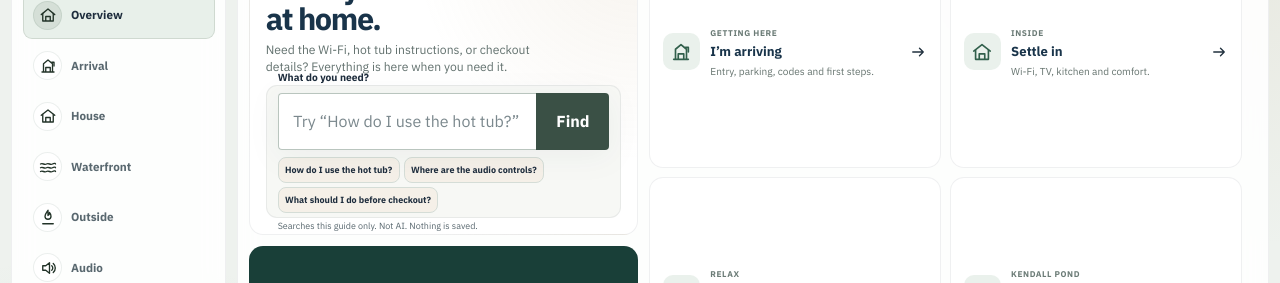
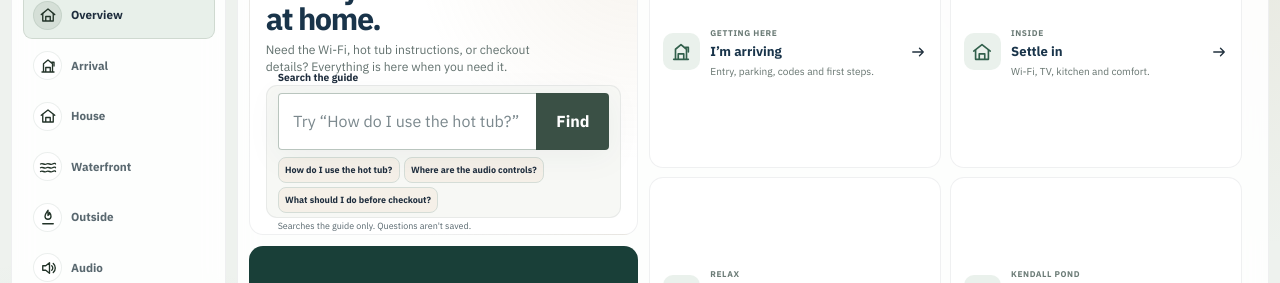
Before and after one commit to PublicLogic/KendallPondLodge, a Next.js app: page /guidebook in a window 1280 px wide. Shown: the part 156-439 px from the top of the page. Built offline with nearby package versions, Linux system fonts and the light colour scheme.

Commit message:
Replace defensive AI language with simple guest-guide search

```diff
--- a/app/_components/AskKendall.tsx
+++ b/app/_components/AskKendall.tsx
@@ -39,7 +39,7 @@ function KendallForm({ embedded = false }: { embedded?: boolean }) {
   return (
     <div className={`kendall-search${embedded ? " kendall-search-embedded" : ""}`}>
       <form onSubmit={submit} className="kendall-form">
-        <label htmlFor={embedded ? "kendall-question-page" : "kendall-question-panel"}>What do you need?</label>
+        <label htmlFor={embedded ? "kendall-question-page" : "kendall-question-panel"}>Search the guide</label>
         <div className="kendall-input-row">
           <input
             ref={inputRef}
@@ -68,7 +68,7 @@ function KendallForm({ embedded = false }: { embedded?: boolean }) {
           </>
         )}
       </div>
-      <p className="kendall-note">Searches this guide only. Not AI. Nothing is saved.</p>
+      <p className="kendall-note">Searches the guide only. Questions aren't saved.</p>
     </div>
   );
 }
```
